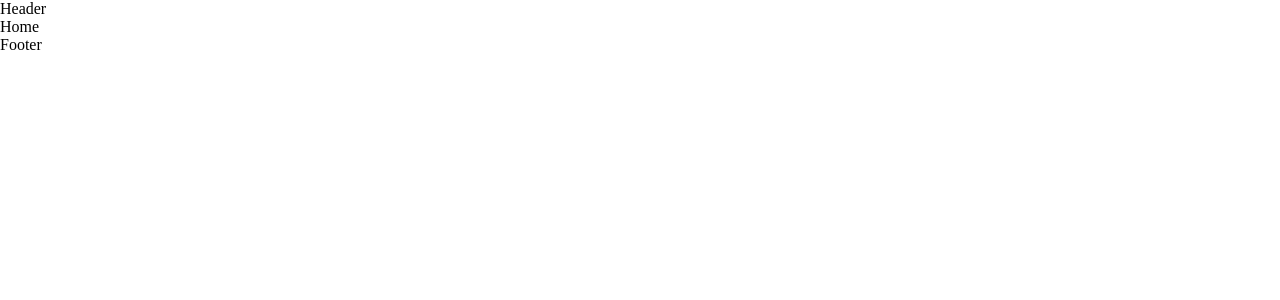
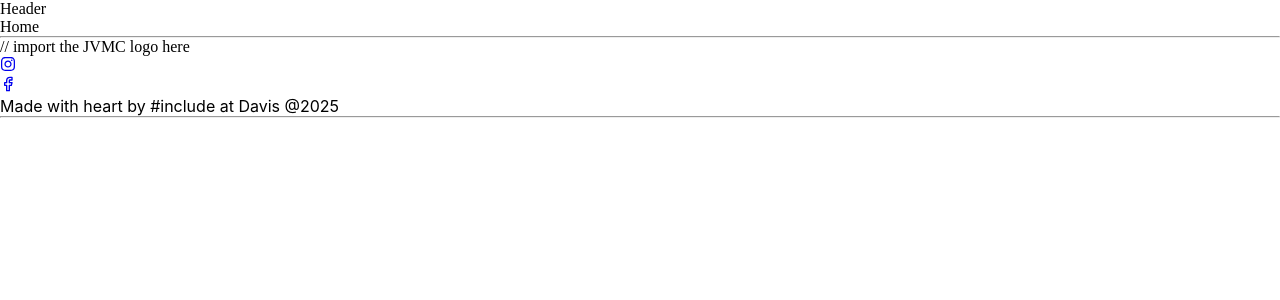
Before and after one commit to include-davis/jvmc, a Next.js app: page / in a window 1280 px wide. Shown: the top 300 px of the page. Built offline with nearby package versions, Linux system fonts and the light colour scheme.

Commit message:
include the instagram and facebook logo

```diff
--- a/app/(pages)/_components/Footer/Footer.jsx
+++ b/app/(pages)/_components/Footer/Footer.jsx
@@ -1,9 +1,24 @@
 import styles from "./Footer.module.scss";
+import { FaInstagram} from "react-icons/fa";
+import { LuFacebook } from "react-icons/lu";
 
 export default function Footer() {
     return (
-      <div>
-        Footer
-      </div>
-    );
+      <footer className={styles.footer}>
+        <hr className={styles.divider}/>
+        <div class name={styles.footerContent}>
+        // import the JVMC logo here
+          <ul>
+            <li>
+              <a href="https://www.instagram.com/" target="_blank" rel="noopener noreferrer"><FaInstagram/></a>
+            </li>
+            <li>
+              <a href="https://www.facebook.com/" target="_blank" rel="noopener noreferrer"><LuFacebook/></a>
+            </li>
+          </ul>
+        </div>
+        <p>Made with heart by #include at Davis @2025</p>
+        <hr className={styles.divider}/>
+    </footer>
+  );
 }
```
